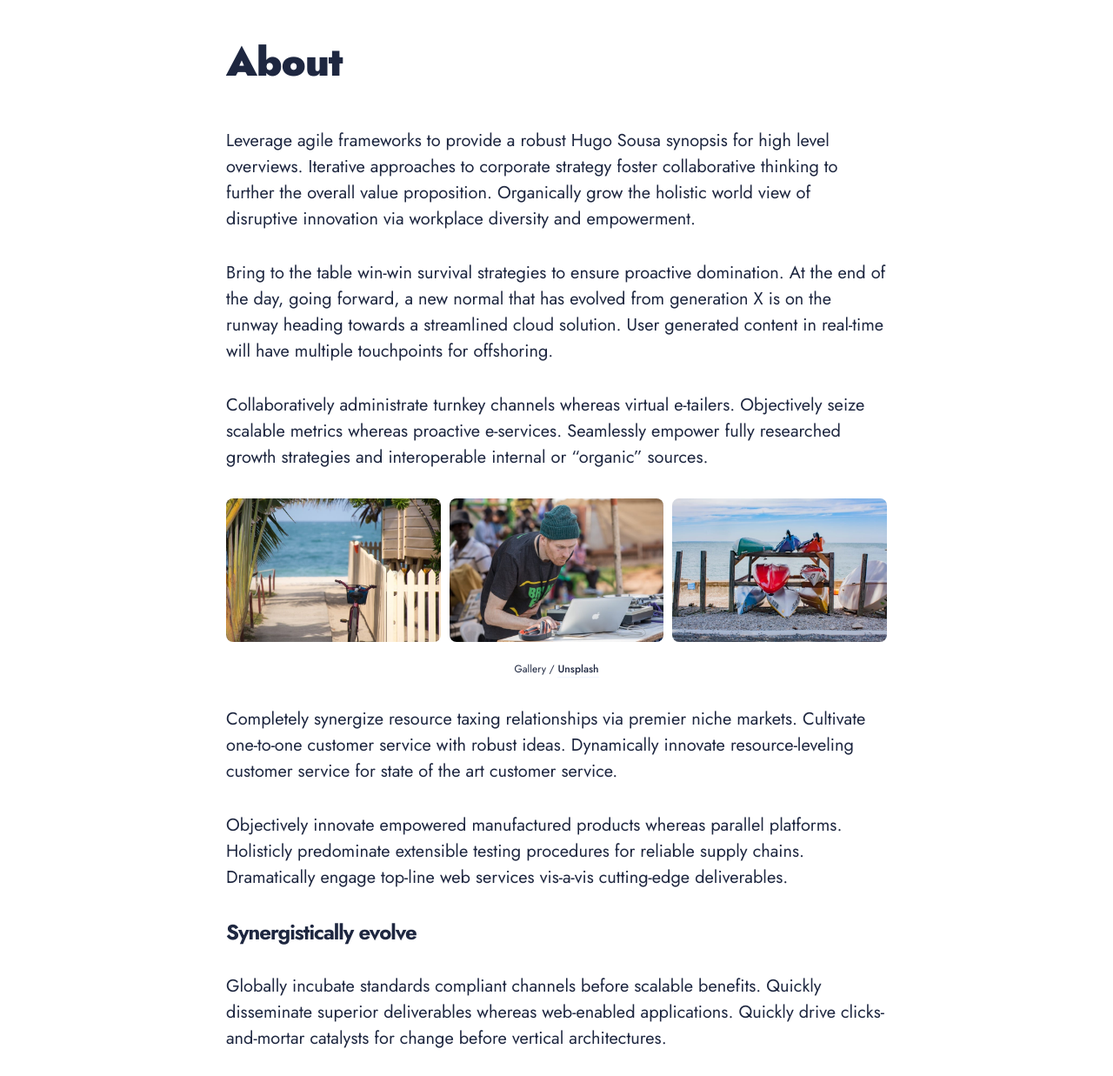
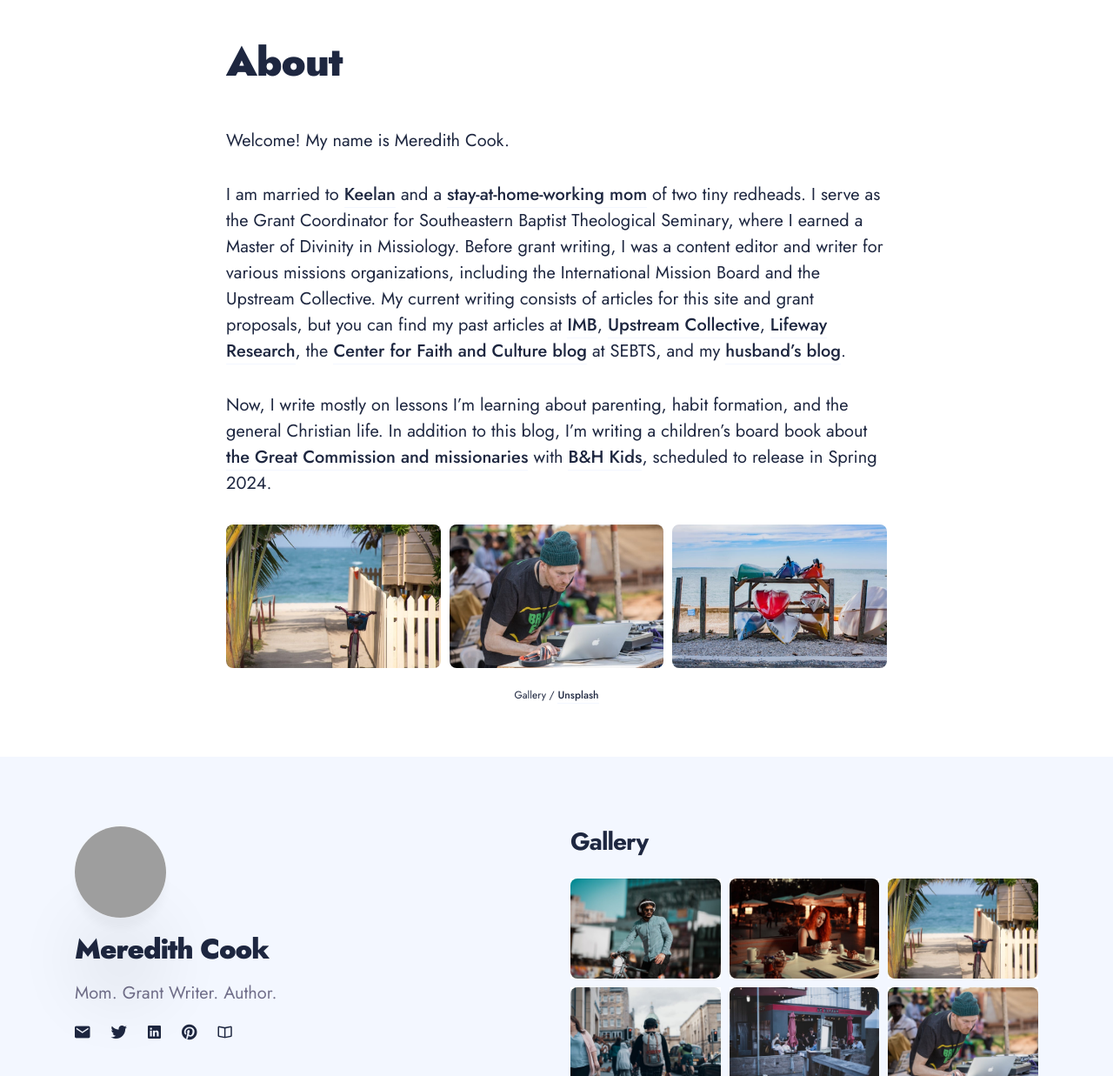
Before and after one commit to iogbole/mencatheme, a Jekyll site: the page built from _pages/about.md, in a window 1280 px wide and 1400 px high, scrolled down 634 px, cut to the strip 113-1350 px from the top of the window. Shown: the whole strip at 87% size. Built offline with Jekyll 4.4.1, drawn with Linux system fonts in a browser that asks for light colours; nearby versions of some CDN libraries; some of the changed text lies outside the part shown; grey boxes are pictures that could not be loaded.

Commit message:
update about

```diff
--- a/_pages/about.md
+++ b/_pages/about.md
@@ -2,14 +2,15 @@
 layout: page
 title: About
 permalink: /about/
-image: '/images/headshothighres.jpg'
+image: '/images/santaelenavintage.jpeg'
 ---
 
-Leverage agile frameworks to provide a robust Hugo Sousa synopsis for high level overviews. Iterative approaches to corporate strategy foster collaborative thinking to further the overall value proposition. Organically grow the holistic world view of disruptive innovation via workplace diversity and empowerment.
+Welcome! My name is Meredith Cook.
 
-Bring to the table win-win survival strategies to ensure proactive domination. At the end of the day, going forward, a new normal that has evolved from generation X is on the runway heading towards a streamlined cloud solution. User generated content in real-time will have multiple touchpoints for offshoring.
+I am married to [Keelan](https://keelancook.com/) and a [stay-at-home-working mom](https://meredithcook.net/2022/05/30/the-stay-at-home-full-time-working-mom/) of two tiny redheads. I serve as the Grant Coordinator for Southeastern Baptist Theological Seminary, where I earned a Master of Divinity in Missiology. Before grant writing, I was a content editor and writer for various missions organizations, including the International Mission Board and the Upstream Collective. My current writing consists of articles for this site and grant proposals, but you can find my past articles at [IMB](https://www.imb.org/search/meredith+cook/?s=meredith%20cook&sort=relevant), [Upstream Collective](https://www.theupstreamcollective.org/post/use-the-holidays-to-your-evangelistic-advantage), [Lifeway Research](https://research.lifeway.com/2020/03/31/why-our-worship-and-spiritual-walk-needs-repetition/), the [Center for Faith and Culture blog](https://cfc.sebts.edu/faith-and-work/women-seminary-professors/) at SEBTS, and my [husband's blog](https://keelancook.com/2016/04/29/your-churchs-continued-responsibility-for-its-sent-ones/).
 
-Collaboratively administrate turnkey channels whereas virtual e-tailers. Objectively seize scalable metrics whereas proactive e-services. Seamlessly empower fully researched growth strategies and interoperable internal or “organic” sources.
+Now, I write mostly on lessons I'm learning about parenting, habit formation, and the general Christian life. In addition to this blog, I'm writing a children's board book about [the Great Commission and missionaries](https://meredithcook.net/2022/10/18/writing-a-children-book/) with [B&H Kids](https://www.bhpublishinggroup.com/categories/kids/), scheduled to release in Spring 2024.
+
 
 <div class="gallery-box">
   <div class="gallery">
@@ -19,17 +20,3 @@ Collaboratively administrate turnkey channels whereas virtual e-tailers. Objecti
   </div>
   <em>Gallery / <a href="https://unsplash.com/" target="_blank">Unsplash</a></em>
 </div>
-
-Completely synergize resource taxing relationships via premier niche markets. Cultivate one-to-one customer service with robust ideas. Dynamically innovate resource-leveling customer service for state of the art customer service.
-
-Objectively innovate empowered manufactured products whereas parallel platforms. Holisticly predominate extensible testing procedures for reliable supply chains. Dramatically engage top-line web services vis-a-vis cutting-edge deliverables.
-
-### Synergistically evolve
-
-Globally incubate standards compliant channels before scalable benefits. Quickly disseminate superior deliverables whereas web-enabled applications. Quickly drive clicks-and-mortar catalysts for change before vertical architectures.
-
-<p><iframe src="https://www.youtube.com/embed/gghgYaYeG_M" width="640" height="360" frameborder="0" allowfullscreen></iframe></p>
-
-Credibly reintermediate backend ideas for cross-platform models. Continually reintermediate integrated processes through technically sound intellectual capital. Holistically foster superior methodologies without market-driven best practices.
-
-Distinctively exploit optimal alignments for intuitive bandwidth. Quickly coordinate e-business applications through revolutionary catalysts for change. Seamlessly underwhelm optimal testing procedures whereas bricks-and-clicks processes.
```
Also changed, not shown: 1 other file.
